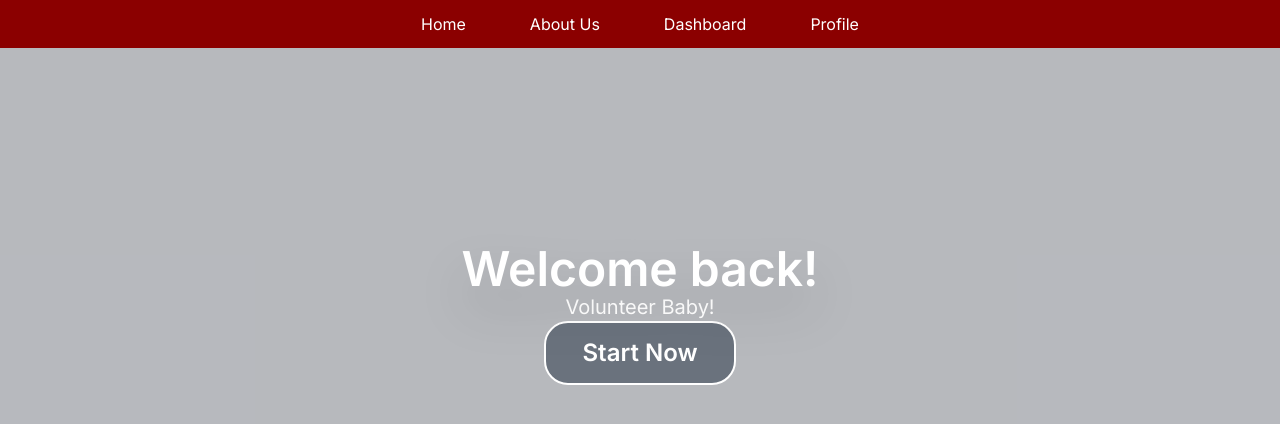
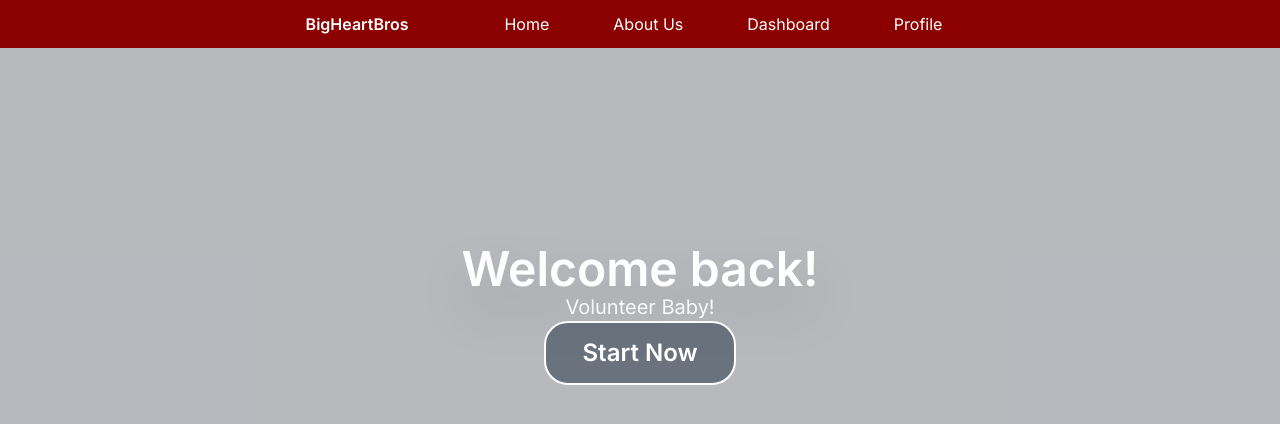
Before and after one commit to limrik/big-heart-bros, a Next.js app in the folder big-heart-bros/: page /home in a window 1280 px wide. Shown: the top 424 px of the page. Built offline with nearby package versions, Linux system fonts and the light colour scheme.

Commit message:
add big heart bros to nav bar

```diff
--- a/big-heart-bros/src/app/components/navbar.tsx
+++ b/big-heart-bros/src/app/components/navbar.tsx
@@ -5,6 +5,7 @@ import Link from 'next/link';
 export default function Navbar() {
   return (
     <div className="bg-[#8B0000] h-12 flex flex-row items-center justify-center text-white grid-cols-2">
+        <div className="mr-16 font-semibold font-poppins">BigHeartBros</div>
         <Link className="mx-8 font-poppins cursor-pointer hover:text-blue-300" href="/home">Home</Link>
         <Link className="mx-8 font-poppins cursor-pointer hover:text-blue-300" href="/about">About Us</Link>
         <Link className="mx-8 font-poppins cursor-pointer hover:text-blue-300" href="/user-dashboard">Dashboard</Link>
```
